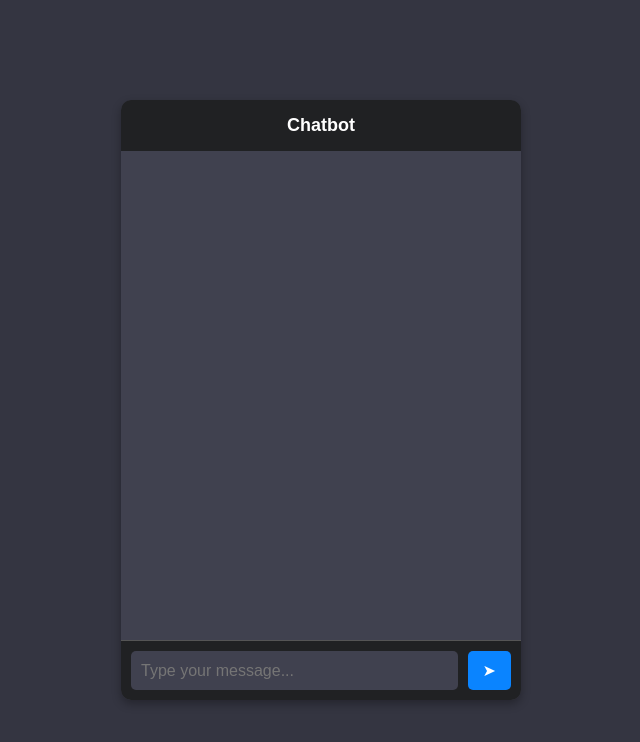
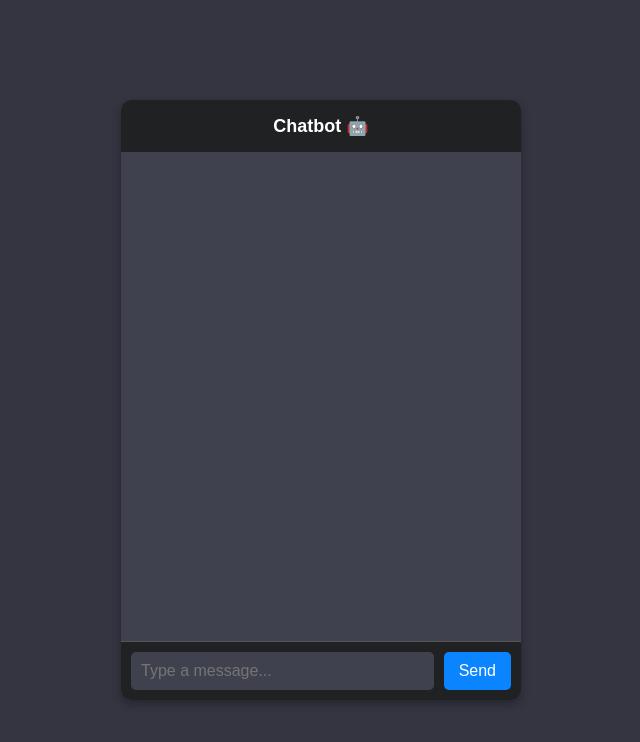
Before and after one commit to Nikk-inovates/CHATBOT-COMPLETE, a Flask app: page / in a window 1280 px wide. Shown: the top 742 px of the page, without its empty margins (319-959 px from the left). Run offline with Flask 3, Linux system fonts and the light colour scheme.

Commit message:
Update index.html

```diff
--- a/templates/index.html
+++ b/templates/index.html
@@ -1,21 +1,23 @@
+
 <!DOCTYPE html>
 <html lang="en">
 <head>
     <meta charset="UTF-8">
     <meta name="viewport" content="width=device-width, initial-scale=1.0">
     <title>Chatbot</title>
-    <link rel="stylesheet" href="{{ url_for('static', filename='styles.css') }}">
+    <link rel="stylesheet" href="styles.css"> <!-- Ensure this file exists -->
 </head>
 <body>
     <div id="chat-container">
-        <div id="chat-header">Chatbot</div>
+        <div id="chat-header">Chatbot 🤖</div> <!-- Header added for better UI -->
         <div id="chat-box"></div>
+
         <div id="input-container">
-            <input type="text" id="user-input" placeholder="Type your message..." autocomplete="off">
-            <button id="send-btn">➤</button>
+            <input type="text" id="user-input" placeholder="Type a message..." aria-label="User message">
+            <button id="send-btn">Send</button>
         </div>
     </div>
 
-    <script src="{{ url_for('static', filename='script.js') }}"></script>
+    <script src="script.js"></script> <!-- Ensure this file exists -->
 </body>
 </html>
```
